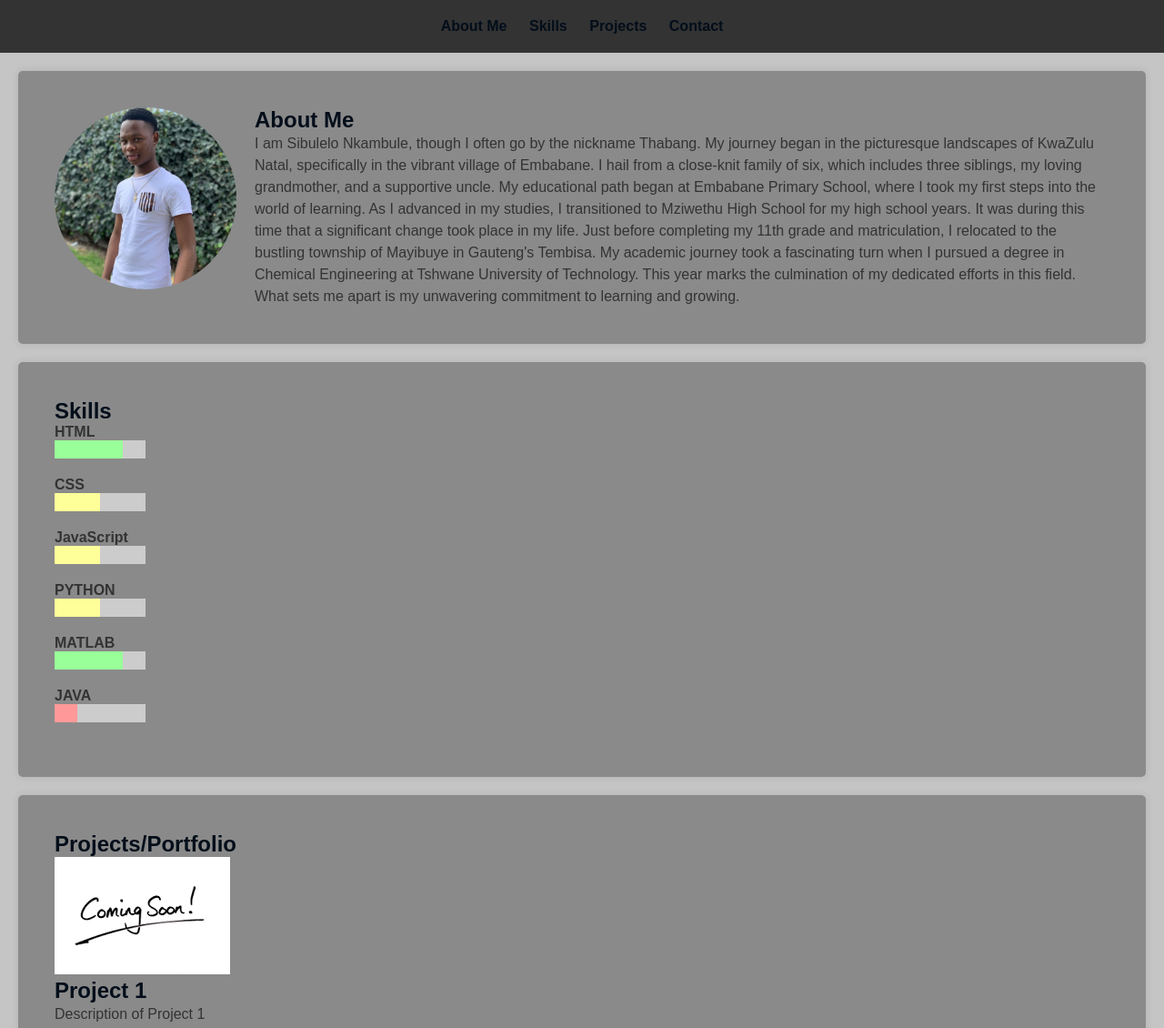
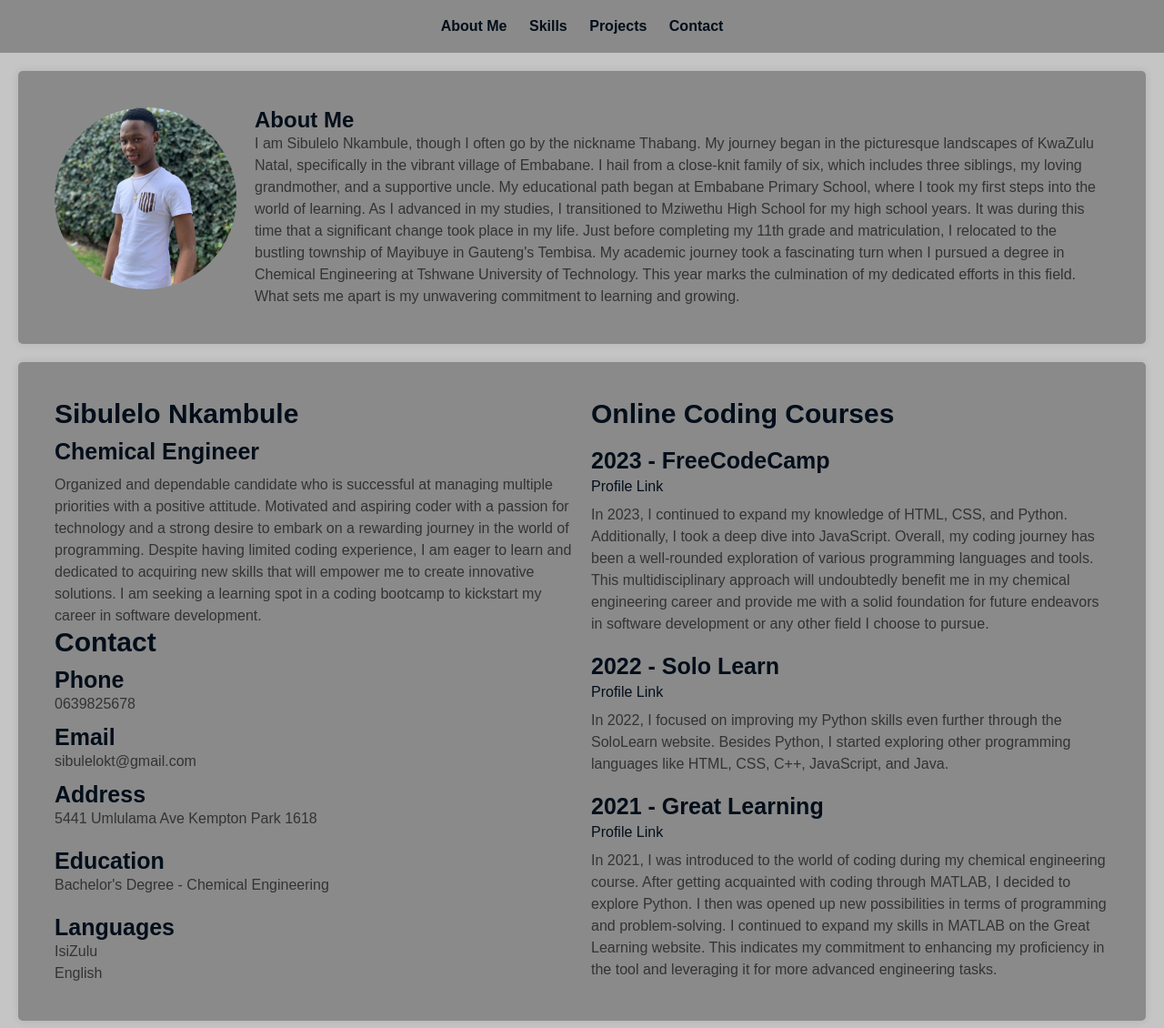
Before and after one commit to SibuleloThabang/SibuleloN.github.io, a plain HTML site: page index.html in a window 1280 px wide. Shown: the top 1130 px of the page at 91% size. Drawn offline with Linux system fonts and the light colour scheme.

Commit message:
Add files via upload

```diff
--- a/index.html
+++ b/index.html
@@ -33,6 +33,60 @@
             </p>
         </div>
     </section>
+    <section id="cv">
+        <div class="cv-left">
+            <div class="cv-top">
+                <h1>Sibulelo Nkambule</h1>
+                <h2>Chemical Engineer</h2>
+                <p>Organized and dependable candidate who is successful at managing multiple priorities with a positive attitude. Motivated and aspiring coder with a passion for technology and a strong desire to embark on a rewarding journey in the world of programming. Despite having limited coding experience, I am eager to learn and dedicated to acquiring new skills that will empower me to create innovative solutions. I am seeking a learning spot in a coding bootcamp to kickstart my career in software development.</p>
+            </div>
+
+            <div class="cv-contact">
+                <h1>Contact</h1>
+                <h2>Phone</h2>
+                <p>0639825678</p>
+
+                <h2>Email</h2>
+                <p>sibulelokt@gmail.com</p>
+
+                <h2>Address</h2>
+                <p>5441 Umlulama Ave Kempton Park 1618</p>
+            </div>
+
+            <div class="cv-education">
+                <h1>Education</h1>
+                <p>Bachelor's Degree - Chemical Engineering</p>
+            </div>
+
+            <div class="cv-language">
+                <h1>Languages</h1>
+                <p>IsiZulu</p>
+                <p>English</p>
+            </div>
+        </div>
+
+        <div class="cv-right">
+            <div class="cv-timeline">
+                <h1>Online Coding Courses</h1>
+
+
+                <h2>2023 - FreeCodeCamp</h2>
+                <a href="https://www.freecodecamp.org/SibuleloNkambule">Profile Link</a>
+                <p>In 2023, I continued to expand my knowledge of HTML, CSS, and Python. Additionally, I took a deep dive into JavaScript. Overall, my coding journey has been a well-rounded exploration of various programming languages and tools. This multidisciplinary approach will undoubtedly benefit me in my chemical engineering career and provide me with a solid foundation for future endeavors in software development or any other field I choose to pursue.</p>
+
+
+                <h2>2022 - Solo Learn</h2>
+                <a href="https://www.sololearn.com/profile/27164584">Profile Link</a>
+                <p>In 2022, I focused on improving my Python skills even further through the SoloLearn website. Besides Python, I started exploring other programming languages like HTML, CSS, C++, JavaScript, and Java.</p>
+
+
+                <h2>2021 - Great Learning</h2>
+                <a href="https://olympus.mygreatlearning.com/certificates">Profile Link</a>
+                <p>In 2021, I was introduced to the world of coding during my chemical engineering course. After getting acquainted with coding through MATLAB, I decided to explore Python. I then was opened up new possibilities in terms of programming and problem-solving. I continued to expand my skills in MATLAB on the Great Learning website. This indicates my commitment to enhancing my proficiency in the tool and leveraging it for more advanced engineering tasks.</p>
+            </div>
+        </div>
+    </section>
+
 
     <section id="skills">
         <h1>Skills</h1>
--- a/styles.css
+++ b/styles.css
@@ -10,10 +10,11 @@ body {
   font-family: Arial, sans-serif;
   background-color: #c5c5c5;
   color: #333;
+
 }
 
 header {
-  background-color: #333;
+  background-color: #8a8a8a;
   color: #fff;
   padding: 20px;
   text-align: center;
@@ -101,6 +102,7 @@ section {
 
 /* Header and link styles */
 h1, h2 {
+  font-size:25;
   color: #030e1a;
 }
 
@@ -123,3 +125,74 @@ a {
 a:hover {
   text-decoration: underline;
 }
+
+#cv {
+  background-color: #8a8a8a;
+  padding: 40px;
+  margin: 20px;
+  border-radius: 5px;
+  box-shadow: 0 0 10px rgba(0, 0, 0, 0.1);
+  display: flex;
+}
+
+.cv-left {
+  flex: 1;
+  margin-right: 20px;
+}
+
+.cv-right {
+  flex: 1;
+}
+
+/* CV Top Section */
+.cv-top h1,.cv-contact h1,.cv-timeline h1 {
+  font-size: 30px;
+  color: #030e1a;
+}
+
+.cv-top h2 {
+  font-size: 25px;
+  color: #030e1a;
+  margin-top: 10px;
+}
+
+.cv-top p {
+  font-size: 16px;
+  line-height: 1.5;
+  margin-top: 10px;
+}
+
+/* CV Contact Section */
+
+.cv-education h1,
+.cv-language h1 {
+  font-size: 25px;
+  color: #030e1a;
+  margin-top: 20px;
+}
+
+.cv-contact h2,
+.cv-timeline h2 {
+  font-size: 25px;
+  color: #030e1a;
+  margin-top: 10px;
+}
+
+/* CV Timeline */
+.cv-timeline h2 {
+  color: #030e1a;
+  margin-top: 20px;
+}
+
+.cv-timeline a {
+  text-decoration: none;
+  color: #030e1a;
+  display: block;
+  margin-top: 5px;
+}
+
+.cv-timeline p {
+  font-size: 16px;
+  line-height: 1.5;
+  margin-top: 10px;
+}
```
